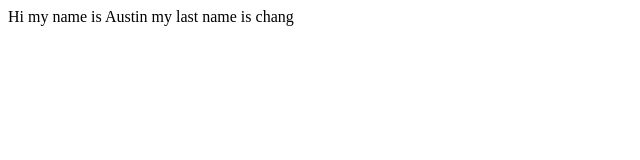
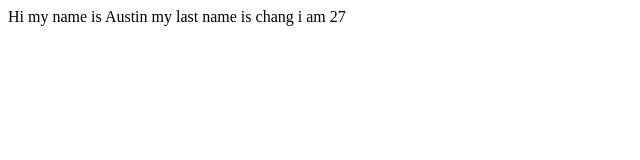
Before and after one commit to Austin811/practice0, a plain HTML site: page index.html in a window 1280 px wide. Shown: the full height of the page, 0-640 px from the left. Drawn offline with Linux system fonts and the light colour scheme.

Commit message:
added age

```diff
--- a/index.html
+++ b/index.html
@@ -7,6 +7,7 @@
   <body>
       Hi my name is Austin
       my last name is chang
+      i am 27
 
 
   </body>
```
